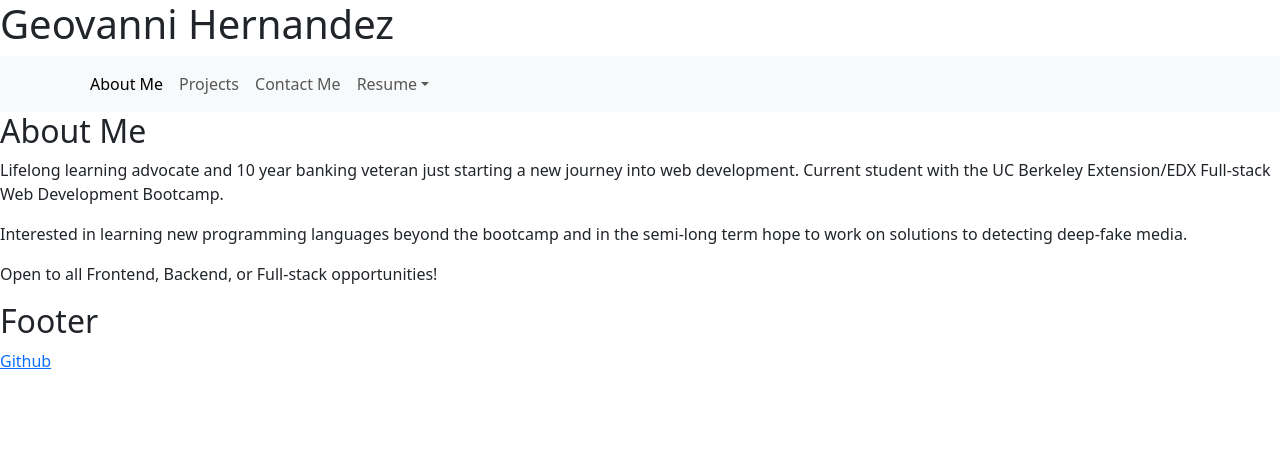
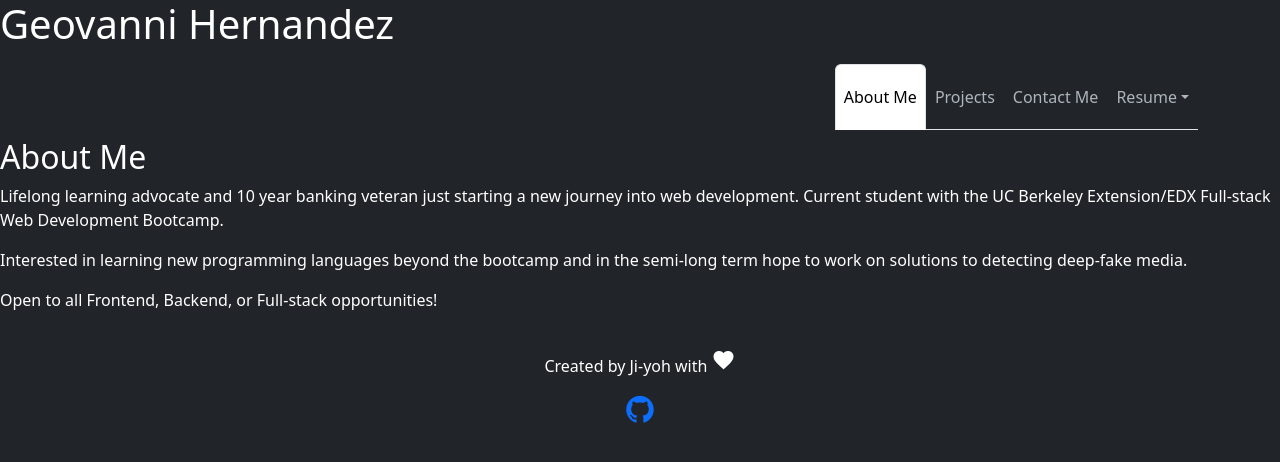
Before and after one commit to Ji-yoh/my-react-portfolio-m20, a React (Create React App) app: page / in a window 1280 px wide. Shown: the top 462 px of the page. Built offline with nearby package versions, Linux system fonts and the light colour scheme.

Commit message:
added more styling & first project card, need to add remaining cards and format contact form

```diff
--- a/public/index.html
+++ b/public/index.html
@@ -4,7 +4,8 @@
     <meta charset="UTF-8">
     <meta name="viewport" content="width=device-width, initial-scale=1.0">
     <title>React Portfolio</title>
-    <link rel="stylesheet" href="https://cdn.jsdelivr.net/npm/bootstrap@5.3.0/dist/css/bootstrap.min.css" integrity="sha384-9ndCyUaIbzAi2FUVXJi0CjmCapSmO7SnpJef0486qhLnuZ2cdeRhO02iuK6FUUVM" crossorigin="anonymous"/>
+    <link rel="stylesheet" href="https://fonts.googleapis.com/icon?family=Material+Icons">
+    <link rel="stylesheet" href="https://cdnjs.cloudflare.com/ajax/libs/font-awesome/4.7.0/css/font-awesome.min.css">
 </head>
 <body>
     <div id="root">
--- /dev/null
+++ b/src/App.css
@@ -0,0 +1,16 @@
+body {
+    background-color: #212529;
+    color: #fff;
+}
+
+.nav-link {
+    padding: 20px;
+    color: #adb5bd;
+}
+
+footer {
+    background-color: #212529;
+    color: #fff;
+    padding: 20px;
+    text-align: center;
+}
--- a/src/App.js
+++ b/src/App.js
@@ -1,6 +1,6 @@
 // research on how to use react router dom to navigate through pages or use containers to hold the components
 import 'bootstrap/dist/css/bootstrap.min.css';
-// import './App.css';
+import './App.css';
 
 import PortfolioPage from './components/PortfolioPage'
 
--- a/src/components/Nav.js
+++ b/src/components/Nav.js
@@ -7,19 +7,26 @@ import NavDropdown from "react-bootstrap/NavDropdown";
 // added bootstrap navbar
 function Nav_({ currentPage, handlePageChange }) {
     return (
-        <Navbar bg="light" expand="lg">
-            <Container>
-                <Navbar.Toggle aria-controls="basic-navbar-nav" />
-                <Navbar.Collapse id="basic-navbar-nav">
-                    <Nav className="me-auto">
-                        <Nav.Link href="#about" onClick={() => handlePageChange("About Me")} className={currentPage === "About Me" ? "nav-link active" : "nav-link"}>About Me</Nav.Link>
-                        <Nav.Link href="#projects" onClick={() => handlePageChange("Projects")} className={currentPage === "Projects" ? "nav-link active" : "nav-link"}>Projects</Nav.Link>
-                        <Nav.Link href="#contact" onClick={() => handlePageChange("Contact Me")} className={currentPage === "Contact Me" ? "nav-link active" : "nav-link"}>Contact Me</Nav.Link>
+        <Navbar bg="dark" expand="lg" >
+            <Container className="justify-content-end">
+                {/*<Navbar.Toggle aria-controls="basic-navbar-nav" />*/}
+                {/*<Navbar.Collapse id="basic-navbar-nav">*/}
+                    <Nav variant="tabs">
+                        <Nav.Item>
+                            <Nav.Link href="#about" onClick={() => handlePageChange("About Me")} className={currentPage === "About Me" ? "nav-link active" : "nav-link"}>About Me</Nav.Link>
+                        </Nav.Item>
+                        <Nav.Item>
+                            <Nav.Link href="#projects" onClick={() => handlePageChange("Projects")} className={currentPage === "Projects" ? "nav-link active" : "nav-link"}>Projects</Nav.Link>
+                        </Nav.Item>
+                        <Nav.Item>
+                            <Nav.Link href="#contact" onClick={() => handlePageChange("Contact Me")} className={currentPage === "Contact Me" ? "nav-link active" : "nav-link"}>Contact Me</Nav.Link>
+                        </Nav.Item>
+
                         <NavDropdown title="Resume" id="basic-nav-dropdown">
                             <NavDropdown.Item>Take a look!</NavDropdown.Item>
                         </NavDropdown>
                     </Nav>
-                </Navbar.Collapse>
+                {/*</Navbar.Collapse>*/}
             </Container>
         </Navbar>
     )
--- a/src/components/pages/Footer.js
+++ b/src/components/pages/Footer.js
@@ -2,8 +2,9 @@ function Footer() {
     return (
         // add icon for github and remove h2
         <footer>
-            <h2>Footer</h2>
-            <a href="https://github.com/Ji-yoh">Github</a>
+            <p>Created by Ji-yoh with <i className="material-icons">favorite</i></p>
+            <a href="https://github.com/Ji-yoh"><i className="fa fa-github fa-2x"></i></a>
+
         </footer>
     )
 }
--- a/src/components/pages/Project.js
+++ b/src/components/pages/Project.js
@@ -1,9 +1,21 @@
 import React from 'react';
+import Card from 'react-bootstrap/Card';
+import LittleShop from '../../assets/logo_BG_final Medium.png';
 
 function Project() {
     return (
         <div className="project">
             <h2>Project</h2>
+            <Card className="bg-dark text-white" style={{width: "18rem"}}>
+                <Card.Img src={LittleShop} alt="Card Image"/>
+                <Card.Body>
+                    <Card.Title>Little Shop of Horticulture</Card.Title>
+                    <Card.Text>A site utilizing the MVC framework to create a members-only shop for plants with user authentication.</Card.Text>
+                    <Card.Link href="https://little-shop-of-horticulture-32ff4a69c480.herokuapp.com/">Deployed Site</Card.Link>
+                    <br/>
+                    <a href="https://github.com/melkali42/the_LittleShopofHorticulture"><i className="fa fa-github fa-2x"></i></a>
+                </Card.Body>
+            </Card>
         </div>
     )
 };
```
Also changed, not shown: public/manifest.json (added), src/assets/logo_BG_final Medium.png (added).
